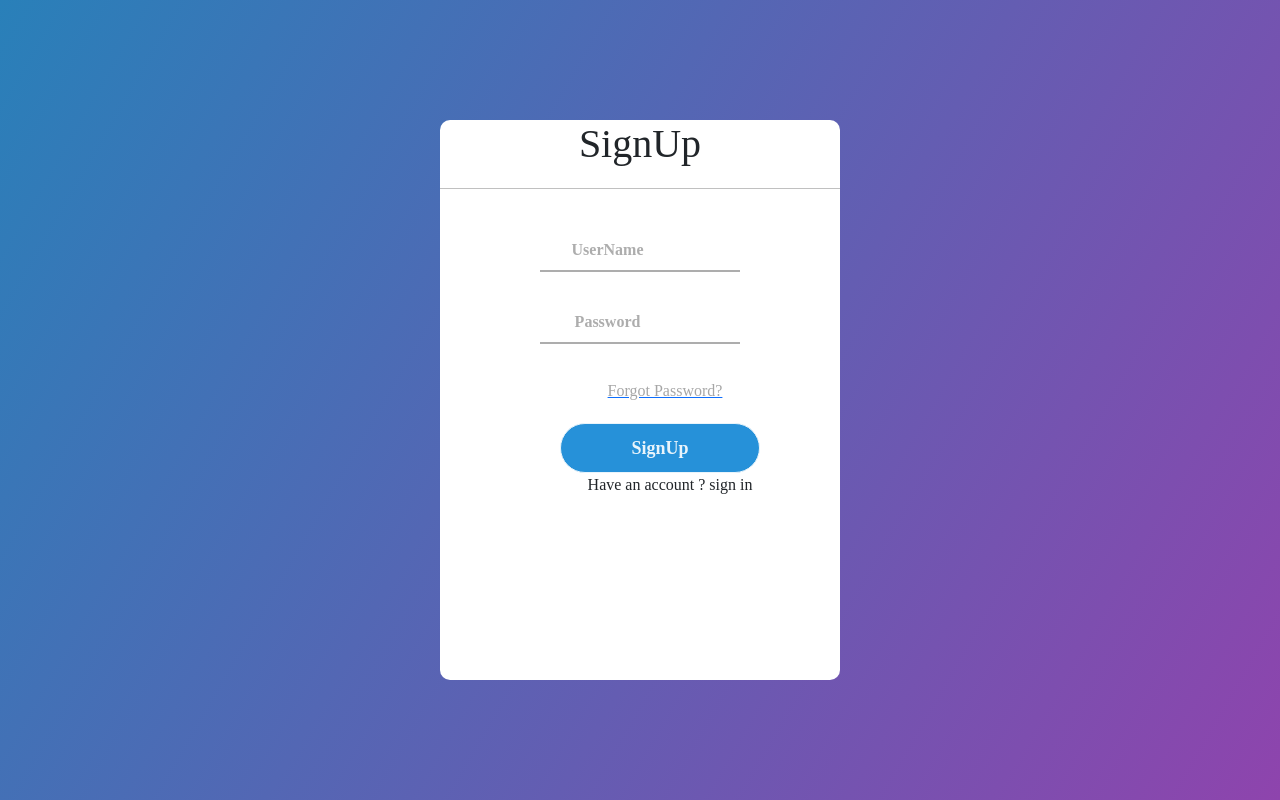
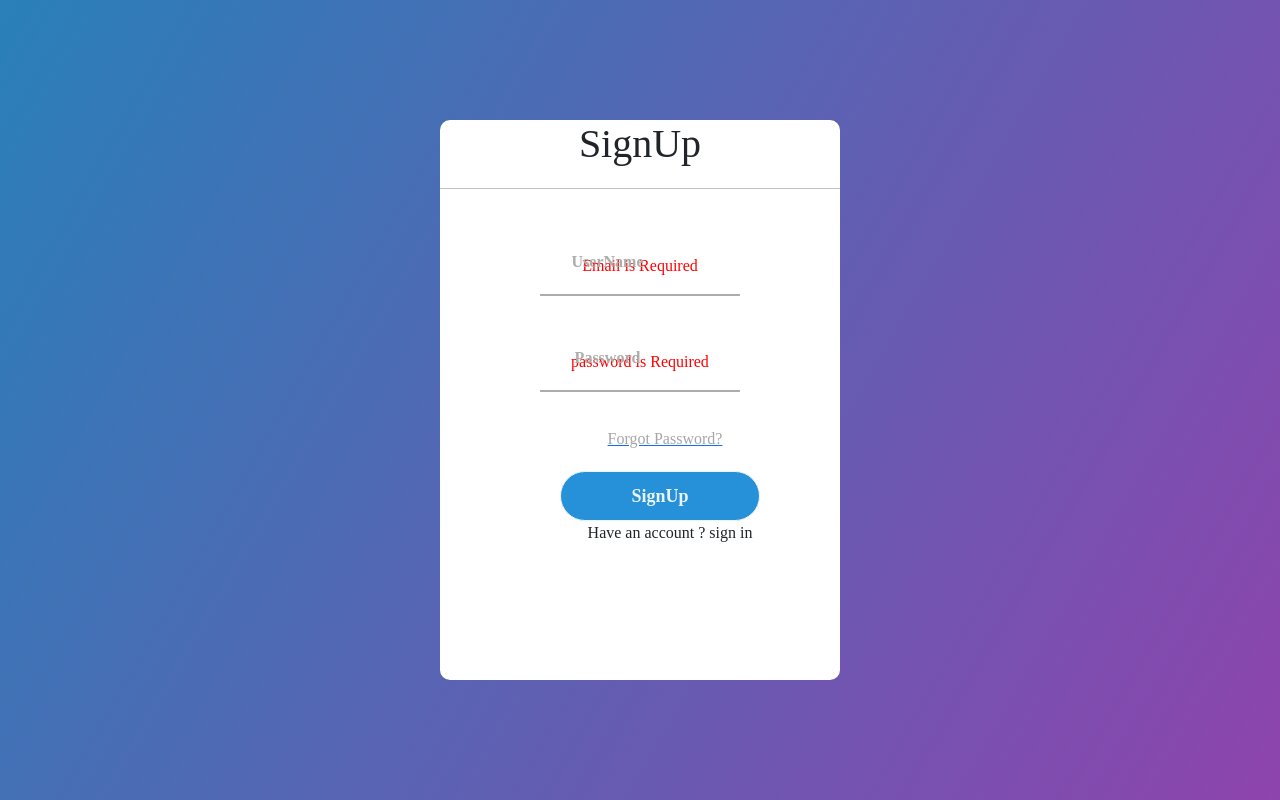
Before and after one commit to 123rishikesh/RegistrationSystem, a React (Create React App) app: page / in a window 1280 px wide. Both pictures are taken after a click on the button "Login". Built offline with nearby package versions, Linux system fonts and the light colour scheme; no server answers.

Commit message:
Validation changes

```diff
--- a/src/App.js
+++ b/src/App.js
@@ -25,10 +25,12 @@ import ForgetPassword from './pages/ForgetPassword/ForgetPassword';
 // import Footer from './Component/Footer';
 
 function App() {
-  const [state, setState] = useState({ name: " ", phone: " ", email: " ", password: " ", emailError: " ", passwordError: " ", hasAccount: " "});
+
+  const [state, setState] = useState({ name: " ", phone: " ", email: " ", password: " ", emailError: " ", passwordError: " ", hasAccount: " ", flag: false });
   const [user, setUser] = useState("");
   const [email, setEmail] = useState("");
-  // const [password, setPassword] = useState("");
+  const [password, setPassword] = useState("");
+  console.log(password,email)
   // const [emailError, setEmailError] = useState("");
   // const [passwordError, setPasswordError] = useState("");
   // const [hasAccount, setHasAccount] = useState(false);
@@ -59,10 +61,10 @@ function App() {
 
   const handleLogin = () => {
     clearErrors();
-
+if(email && password){
     app
       .auth()
-      .signInWithEmailAndPassword(email, state.password)
+      .signInWithEmailAndPassword(email, password)
       .catch(err => {
         switch (err.code) {
           case "auth/invalid-email":
@@ -78,12 +80,16 @@ function App() {
 
 
     navigate('/Logout')
+    } else{
+      setState({flag: true})
 
+    }
 
   }
 
   const handleSignup = () => {
     clearErrors();
+    if(email && password){
     app
       .auth()
       .createUserWithEmailAndPassword(state.email, state.password)
@@ -100,6 +106,9 @@ function App() {
             break;
         }
       });
+    } else{
+      setState({flag:true})
+    }
   }
 
   const editProfile = () => {
@@ -150,7 +159,7 @@ function App() {
 
   const forgetPassword = () => {
 
-sendPasswordResetEmail(auth,email)
+    sendPasswordResetEmail(auth, email)
       .then(() => {
         console.log("Password reset email sent!")
 
@@ -158,7 +167,7 @@ sendPasswordResetEmail(auth,email)
       .catch((error) => {
         const errorCode = error.code;
         const errorMessage = error.message;
-    console.log(errorMessage,errorCode)
+        console.log(errorMessage, errorCode)
       });
   }
 
@@ -193,8 +202,8 @@ sendPasswordResetEmail(auth,email)
 
         <Route path="*" element={<NotFound />} />
 
-        <Route element={<ProtectedRoutes/>} >
-          <Route path="/Logout" element={<Logout  handleLogout={handleLogout}/>} />
+        <Route element={<ProtectedRoutes />} >
+          <Route path="/Logout" element={<Logout handleLogout={handleLogout} />} />
           <Route path="/EditProfile" element={
             <EditProfile
               editProfile={editProfile}
@@ -211,7 +220,7 @@ sendPasswordResetEmail(auth,email)
           <Route path="/CreatePassenger" element={<CreatePassenger />} />
           <Route path="/UpdateEmail" element={<UpdateEmail changeEmail={changeEmail} email={state.email} setState={setState} />} />
           <Route path="/UpdatePassword" element={<UpdatePassword changePassword={changePassword} password={state.password} setState={setState} />} />
-        <Route path="/ForgetPassword" element={<ForgetPassword forgetPassword={forgetPassword} email={email} setEmail={setEmail}  />} />
+          <Route path="/ForgetPassword" element={<ForgetPassword forgetPassword={forgetPassword} email={email} setEmail={setEmail} />} />
         </Route>
 
         {/* <Route  path="/" element={<LoginSecond
@@ -228,15 +237,18 @@ sendPasswordResetEmail(auth,email)
                               />}/> */}
         <Route path="/" element={<LoginSecond
           email={email}
+          password={password}
+          setPassword={setPassword}
           setEmail={setEmail}
           setState={setState}
-          password={state.password}
+          // password={state.password}
           handleLogin={handleLogin}
           handleSignup={handleSignup}
           hasAccount={state.hasAccount}
           state={state}
           emailError={state.emailError}
           passwordError={state.passwordError}
+          flag={state.flag}
         />} />
 
 
--- a/src/pages/Login/LoginSecond.css
+++ b/src/pages/Login/LoginSecond.css
@@ -39,7 +39,7 @@
 }
 
 .txt_field input{
-    width: 100%;
+    width: 200%;
     height: 20px;
     padding: 0 5px;
     font-size: 16px;
@@ -141,3 +141,7 @@ h1{
     position: absolute;
     top: 90px;
 }
+
+.flag {
+    color: red;
+}
--- a/src/pages/Login/LoginSecond.js
+++ b/src/pages/Login/LoginSecond.js
@@ -11,12 +11,14 @@ const {
     email,
     setEmail,
     password,
+    setPassword,
     setState,
     handleLogin,
     handleSignup,
     hasAccount,
     emailError,
    passwordError,
+   flag,
    state,
 } = props;
     return (
@@ -29,6 +31,7 @@ const {
                 <div className="form" >
                     <div className='txt_field'>
                         <input type="text" value={email} onChange={(e)=> setEmail(e.target.value)} required/>
+                        {flag && <p className='flag'>Email is Required</p>}
                         {/* <input type="text"  value={email} onChange={(e)=> setState({...state, email: e.target.value})} required/> */}
                             <span></span>
                         <label>UserName</label>
@@ -37,7 +40,8 @@ const {
                     </div>
                     <div className='txt_field'>
                         {/* <input type="password" value={password} onChange={(e)=> setPassword(e.target.value)} required/> */}
-                        <input type="password"  value={password} onChange={(e)=> setState({...state, password:e.target.value})} required/>
+                        <input type="password"  value={password} onChange={(e)=> setPassword(e.target.value)} required/>
+                        {flag && <p className='flag'>password is Required</p>}
                             <span></span>
                         <label>Password</label>
 
```
Lines whose indentation alone changed are shown as unchanged.
